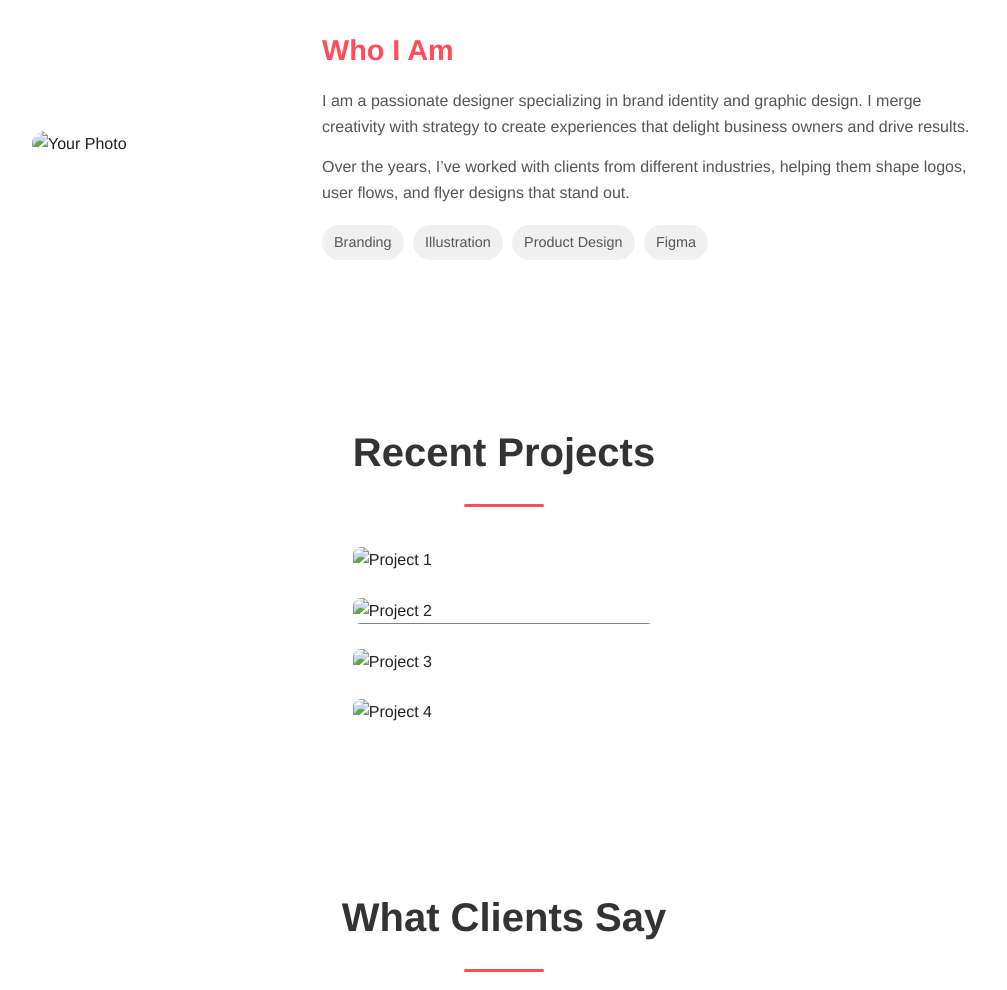
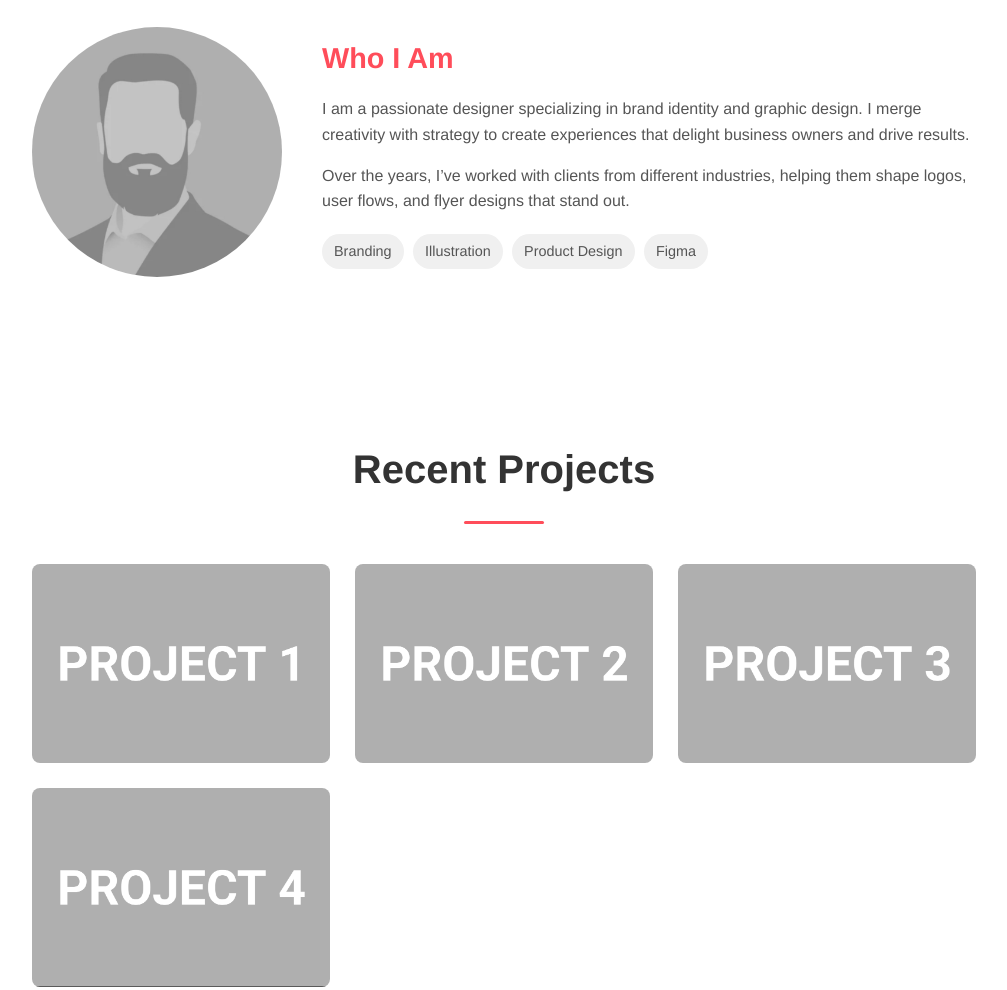
Before and after one commit to Eche-de-Coder/Kingston-web, a plain HTML site: page index.html in a window 1280 px wide. Shown: the part 980-1970 px from the top of the page, without its empty margins (136-1143 px from the left). Drawn offline with Linux system fonts and the light colour scheme.

Commit message:
Update index.html

```diff
--- a/index.html
+++ b/index.html
@@ -42,7 +42,7 @@
   <section id="profile" class="reveal">
     <h2>About Me</h2>
     <div class="profile">
-      <img src="PP.jpg" alt="Your Photo">
+      <img src="pics/PP.jpg" alt="Your Photo">
       <div class="bio">
         <h3>Who I Am</h3>
         <p>
@@ -66,28 +66,28 @@
     <h2>Recent Projects</h2>
     <div class="portfolio-grid">
       <div class="item">
-        <img src="project-1.jpg" alt="Project 1">
+        <img src="pics/project-1.jpg" alt="Project 1">
         <div class="overlay">
           <h4>Project One</h4>
           <p>Business card</p>
         </div>
       </div>
       <div class="item">
-        <img src="project-2.jpg" alt="Project 2">
+        <img src="pics/project-2.jpg" alt="Project 2">
         <div class="overlay">
           <h4>Project Two</h4>
           <p>Flyer Design</p>
         </div>
       </div>
       <div class="item">
-        <img src="project-3.jpg" alt="Project 3">
+        <img src="pics/project-3.jpg" alt="Project 3">
         <div class="overlay">
           <h4>Project Three</h4>
           <p>Illustration</p>
         </div>
       </div>
       <div class="item">
-        <img src="project-4.jpg" alt="Project 4">
+        <img src="pics/project-4.jpg" alt="Project 4">
         <div class="overlay">
           <h4>Project Four</h4>
           <p>Product Design</p>
```
